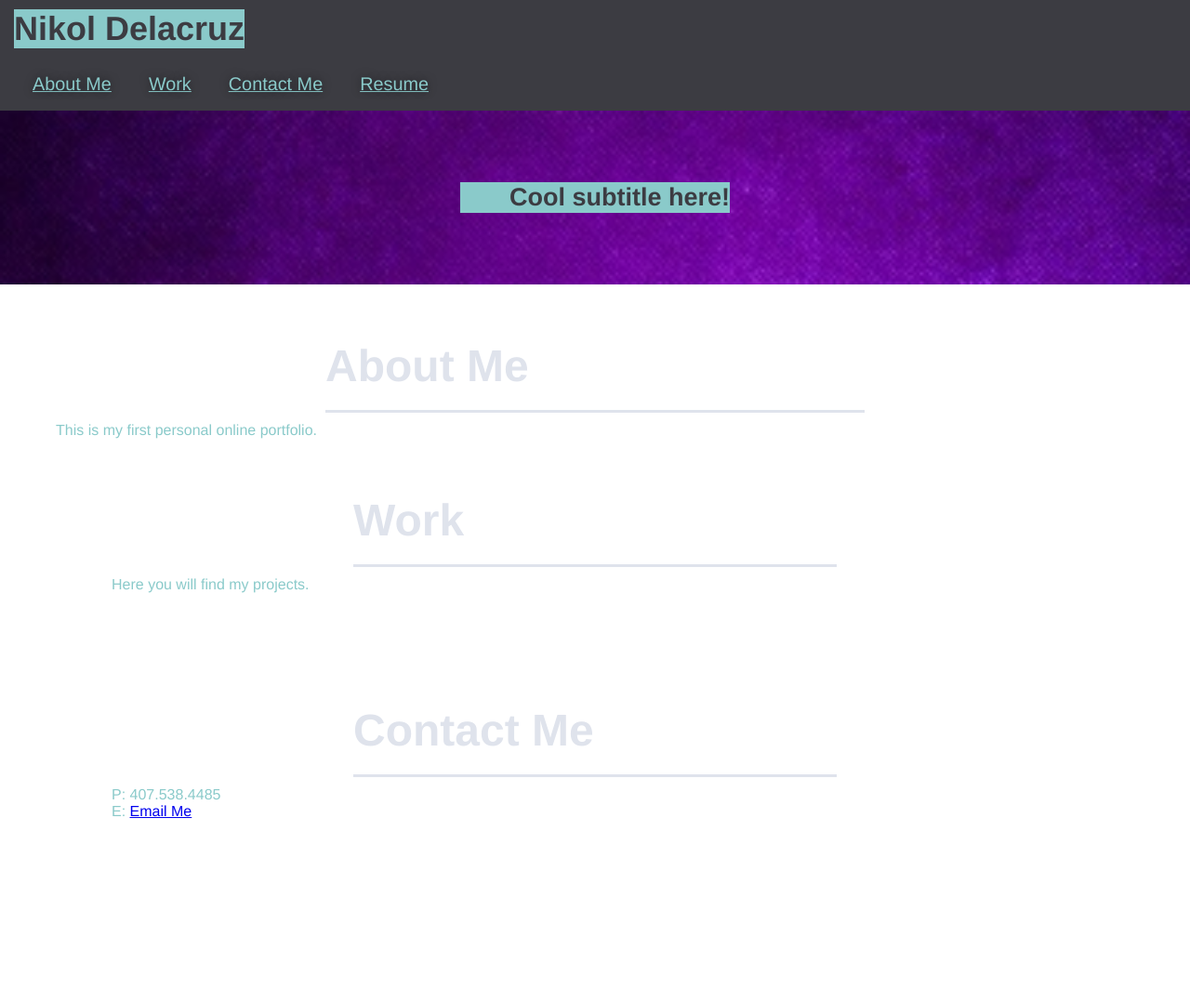
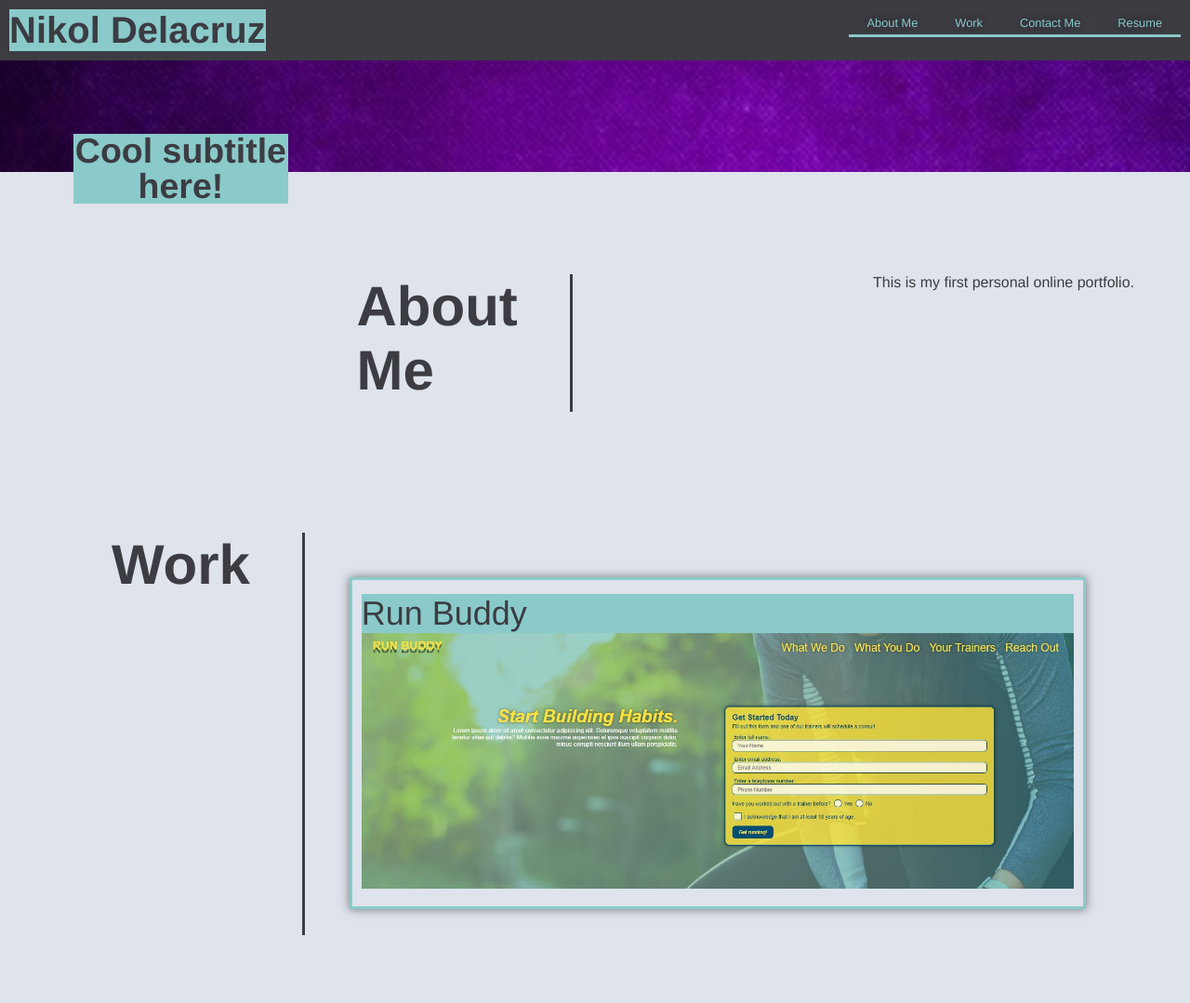
Before and after one commit to Nite1217/Portfolio, a plain HTML site: page index.html in a window 1280 px wide. Shown: the top 1079 px of the page at 93% size. Before the commit the page ends 1002 px from the top, so only its background shows below. Drawn offline with Linux system fonts and the light colour scheme.

Commit message:
css updates

```diff
--- a/assets/style.css
+++ b/assets/style.css
@@ -11,13 +11,14 @@
 }
 
 body {
-    color: var(--tertiary-color);
+    background-color: var(--secondary-color);
+    color: var(--primary-color);
     font-family: Helvetica, Arial, sans-serif;
 }
 
 /* apply styles to <header> */
 header {
-    padding: 10px 15px;
+    padding: 10px 10px;
     background-color: var(--primary-color);
     display: flex;
     flex-wrap: wrap;
@@ -33,7 +34,7 @@ header {
 }
 header h1 {
     font-weight: bold;
-    font-size: 36px;
+    font-size: 40px;
     color: var(--primary-color);
     background-color: var(--tertiary-color);
     margin: 0;
@@ -43,26 +44,26 @@ header a{
     color: var(--tertiary-color);
 }
 header nav {
-    margin: 7px 0;
-    text-decoration: underline;
+    margin: 5px 0;
+
 }
 header nav ul {
     display: flex;
     flex-wrap: wrap;
     justify-content: space-between;
-    align-items: center;
+    align-items: right;
     list-style: none;
 }
 header nav ul li a {
-    padding: 20px 20px;
+    padding: 5px 20px;
+    border-bottom: 3px solid;
     font-weight: normal;
-    font-size: 1.55vw;
+    font-size: 1vw;
     text-shadow: 0 0 10px rgba(0, 0, 0, 0.5);
 }
 header nav ul li a:hover {
     background: none;
     color: var(--tertiary-color);
-    border-radius: 15px;
     text-shadow: none;
 }
 
@@ -71,38 +72,45 @@ header nav ul li a:hover {
     background-image: url("../assets/images/banner.jpg");
     background-size: cover;
     background-position: center;
-    display: flex;
-    justify-content: center;
-    flex-wrap: wrap;
+    justify-content: auto;
     align-items: flex-start;
     background-attachment: fixed;
     background-position: 50%;
 }
 .hero-cta {
-    width: 25%;
-    text-align: right;
+    width: 18%;
+    position: absolute;
     margin: 1.5%;
-    font-size: 18px;
-    line-height: 1.2;
+    font-size: 25px;
+    line-height: 1;
 }
-.hero h2 {
+.hero-cta h2 {
     color: var(--primary-color);
     background-color: var(--tertiary-color);
+    text-align: center;
 }
 /* Hero Style Ends */
 
-
+.portfolio {
+margin:50px auto;
+padding-bottom: 50px;
+width: 100%;
+display: flex;
+flex-wrap: wrap;
+align-items: left;
+justify-content: space-between;
+}
 .section-title {
-    font-size: 48px;
-    color: var(--secondary-color);
-    border-bottom: 3px solid;
-    padding-bottom: 20px;
+    font-size: 60px;
+    color: var(--primary-color);
+    border-right: 3px solid;
+    padding-bottom: 10px;
     text-align: left;
-    margin: 0 auto 10px auto;
-    width: 50%;
+    margin: 0 auto 20px auto;
+    width: 20%;
 }
 .primary-border {
-    border-color: var(--secondary-color);
+    border-color: var(--primary-color);
 }
 .secondary-border {
     border-color: var(--tertiary-color);
@@ -110,10 +118,60 @@ header nav ul li a:hover {
 .intro p {
     line-height: 1.7;
     color: var(--tertiary-color);
-    width: 80%;
+    width: 100%;
     font-size: 20px;
     margin: 0 auto;
     text-align: center;
+}
+.work {
+    margin: 20px;
+    color: var(--primary-color);
+    flex: 1;
+}
+.work-outline {
+    border: 3px solid var(--tertiary-color);
+    padding: 10px;
+    color: var(--primary-color);
+    width: 100%;
+    margin: 3.5%;
+    box-shadow: 0 0 10px rgba(0, 0, 0, 0.5);
+    border-radius: 0px;
+}
+.work-outline h3 {
+    font-weight: normal;
+    font-size: 36px;
+    color: var(--primary-color);
+    background-color: var(--tertiary-color);
+    margin: 0;
+}
+.work-outline p {
+    margin: 5px 0 5px 0;
+}
+.work img {
+    width: 100%;
+}
+.work img:hover {
+    border-radius: 0px;
+    text-shadow: none;
+}
+.contact-me {
+    display: flex;
+    justify-content: space-between;
+    flex-wrap: wrap;
+}
+.contact-me p,
+    color: var(--primary-color);
+    font-size: 32px;
+    margin: 20px 0;
+    line-height: 1.5;
+    font-style: normal;
+}
+.contact-me:hover {
+    color: var(--primary-color);
+    background: var(--tertiary-color);
+}
+.contact-me a {
+    color: var(--primary-color);
 }
 
 footer {
@@ -139,6 +197,7 @@ footer a {
 section {
     padding: 60px;
 }
+
 
 /* MEDIA QUERY FOR SMALLER DESKTOP SCREENS AND SMALLER */
 @media screen and (max-width: 980px) {
@@ -176,30 +235,14 @@ section {
         flex: 1 100%;
     }
 }
+
 /* MEDIA QUERY FOR TABLETS AND SMALLER */
 @media screen and (max-width: 768px) {
     section {
         padding: 30px 15px;
      }
-     .step h3 {
-         flex: 1 100%;
-         text-align: center;
-     }
-     .step-info {
-         flex: 2 100%;
-         text-align: center;
-         justify-content: center;
-     }
-     .step-img {
-         flex: 0 32%;
-         margin-right: 0;
-         margin-top: 15px;
-         margin-bottom: 15px;
-     }
-     .step-text {
-         flex: 100%;
-     }
 }
+
 /* MEDIA QUERY FOR AND SMALLER */
 @media screen and (max-width: 575px) {
     .section-title {
--- a/index.html
+++ b/index.html
@@ -10,10 +10,7 @@
 <!-- Site Header -->
 <header>
     <h1>Nikol Delacruz</h1>
-</header>
-
 <!-- navigation -->
-<header>
     <nav>
         <!-- Unordered list element -->
         <ul>
@@ -44,54 +41,43 @@
 <!-- end hero -->
 
 <!-- "About Me" section -->
-<section id="about-me">
-    <div class="flex-row">
+<section id="about-me" class="portfolio">
     <h2 class="section-title primary-border">
        About Me
     </h2>
-    </div>
-<div class="portfolio">
-<article class="bio">
-    <div class="my-bio">
+<article class="about-me">
         <p>
             This is my first personal online portfolio.
         </p>
+</article>
+
+<!-- "Work" Section-->
+<section id="work" class="portfolio">
+        <h2 class="section-title primary-border">
+           Work
+        </h2>
+ <article class="work">
+    <div class="work-outline">
+    <p><h3>Run Buddy</h3>
+        <a href="https://nite1217.github.io/run-buddy/">
+    <img src="./assets/images/run-buddy.jpg" alt="screenshot of website"/>
+    </a></p>
     </div>
 </article>
 
-<!-- "Work" Section-->
-<section id="work">
-    <div class="flex-row">
-        <h2 class="section-title primary-border">
-           Work
-        </h2>
-        </div>
-<article class="work">
-    <div class="portfolio">
-        <p>
-            Here you will find my projects.
-        </p>
-    </div>
-</article>
 </section>
 
 <!-- "Contact Me" Section-->
-<section id="contact-me">
-    <div class="flex-row">
+<section id="contact-me" class="portfolio">
         <h2 class="section-title primary-border">
            Contact Me
         </h2>
 <article class="contact-me">
-    <div class="portfolio">
-        <p>
-            P: 407.538.4485<br/>
-                E: <a href="mailto:nikol411@hotmail.com">Email Me</a>
+        <p><h3>P: 407.538.4485 | E: <a href="mailto:nikol411@hotmail.com">Email</a>|
+            <a href="https://nite1217.github.io/Portfolio/">Github</a>|
+            <a href="https://www.linkedin.com/in/nikoldelacruz">LinkedIn </a>|</h3>
         </p>
-    </div>
 </article>
 </section>
-</div>
-</section>
-
 </body>
 <html>
```
Also changed, not shown: assets/images/Run-Buddy.jpg (added).
